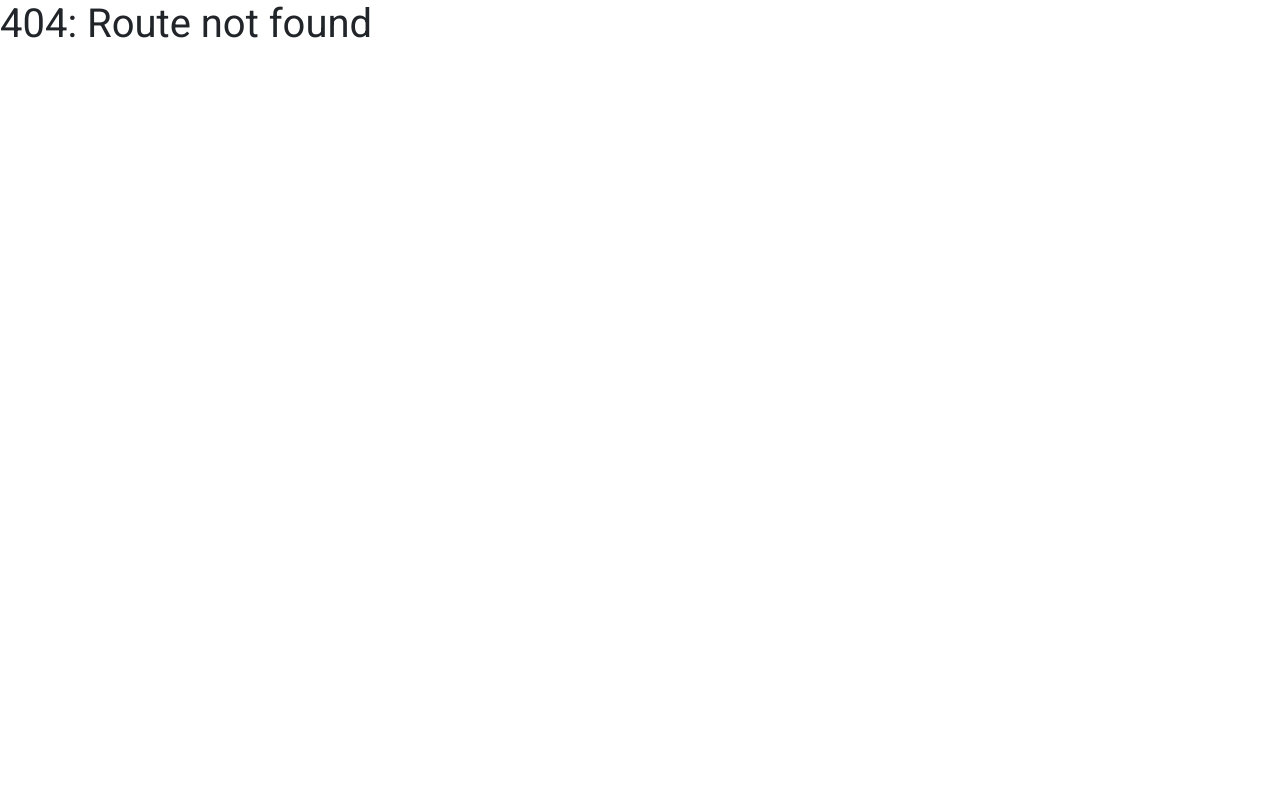
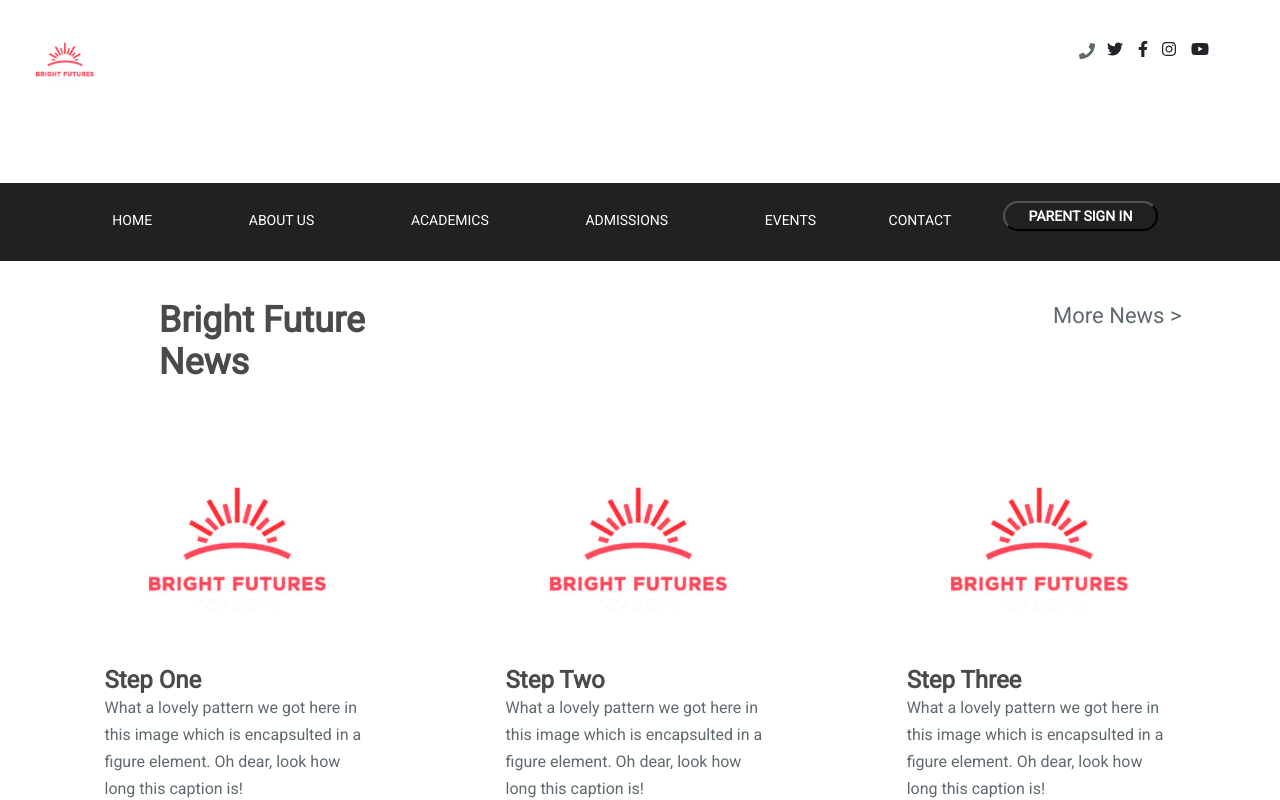
Before and after one commit to GTBitsOfGood/bright-futures-academy, a React (Create React App) app in the folder client/: page / in a window 1280 px wide. Before the commit this address had no page. Shown: the top 800 px of the page. Built offline with nearby package versions, Linux system fonts and the light colour scheme.

Commit message:
Fix landing page route

```diff
--- a/client/src/App.js
+++ b/client/src/App.js
@@ -19,10 +19,10 @@ const App = () => (
   <Provider store={store}>
     <Router>
       <Switch>
+      <Route path="/" component={LandingPage} />
       <Route path="/login" component={Login} />
       <Route path="/makePayment" component={PaymentPortal} />
       <Route path="/paymentPage" component={PaymentPage} />
-      <Route path="/landingPage" component={LandingPage} />
       <Route path="/events" component={EventsPage} />
       <Route path="/aboutUs" component={AboutUs} />
       <Route component={NoMatch} />
```
